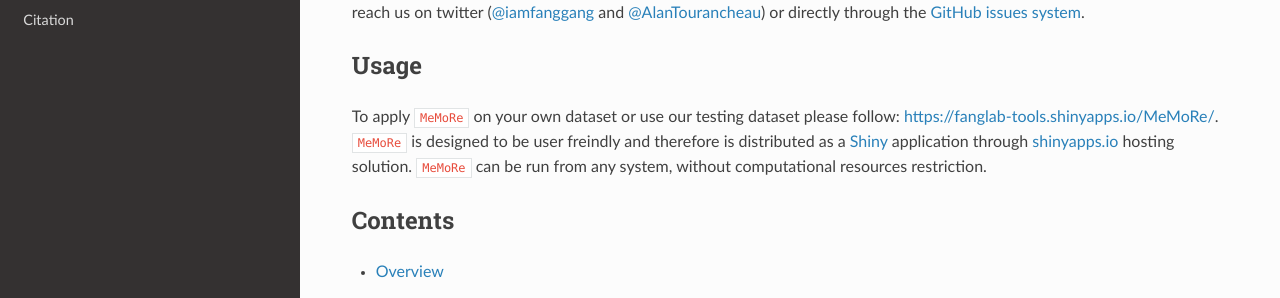
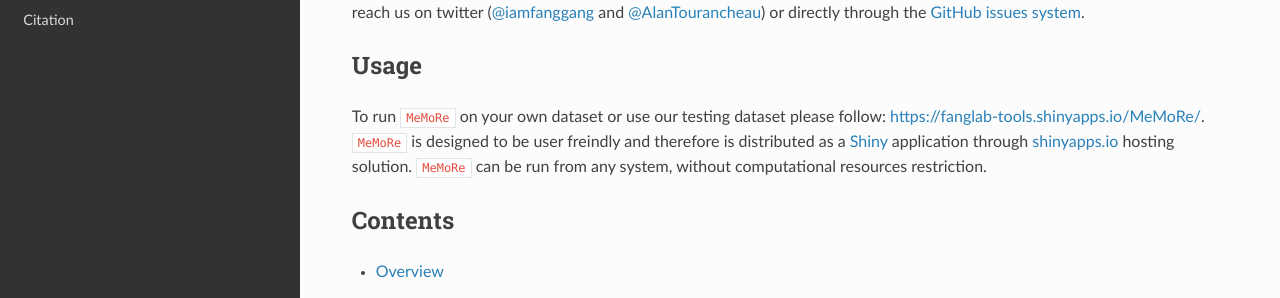
Before and after one commit to fanglab/MeMoRe, a Sphinx documentation site: the page built from docs/index.rst, in a window 1280 px wide and 900 px high. Shown: the part 313-611 px from the top of the window. Built offline with Sphinx 7.4.7 and the Read the Docs theme 2.0.0, drawn with Linux system fonts in a browser that asks for light colours.

Commit message:
Update documentation

```diff
--- a/docs/index.rst
+++ b/docs/index.rst
@@ -13,7 +13,7 @@ We are actively developing ``MeMoRe`` to facilitate usage and broaden features.
 Usage
 -----
 
-To apply ``MeMoRe`` on your own dataset or use our testing dataset please follow: https://fanglab-tools.shinyapps.io/MeMoRe/. ``MeMoRe`` is designed to be user freindly and therefore is distributed as a `Shiny <https://shiny.rstudio.com/>`_ application through `shinyapps.io <https://www.shinyapps.io/>`_ hosting solution. ``MeMoRe`` can be run from any system, without computational resources restriction.
+To run ``MeMoRe`` on your own dataset or use our testing dataset please follow: https://fanglab-tools.shinyapps.io/MeMoRe/. ``MeMoRe`` is designed to be user freindly and therefore is distributed as a `Shiny <https://shiny.rstudio.com/>`_ application through `shinyapps.io <https://www.shinyapps.io/>`_ hosting solution. ``MeMoRe`` can be run from any system, without computational resources restriction.
 
 Contents
 --------
--- a/docs/overview.rst
+++ b/docs/overview.rst
@@ -12,7 +12,7 @@ We are actively developing ``MeMoRe`` to facilitate usage and broaden features.
 Installation
 ============
 
-To apply ``MeMoRe`` on your own dataset or use our testing dataset please follow: https://fanglab-tools.shinyapps.io/MeMoRe/. ``MeMoRe`` is designed to be user freindly and therefore is distributed as a `Shiny <https://shiny.rstudio.com/>`_ application through `shinyapps.io <https://www.shinyapps.io/>`_ hosting solution. ``MeMoRe`` can be run from any system, without computational resources restriction.
+To run ``MeMoRe`` on your own dataset or use our testing dataset please follow: https://fanglab-tools.shinyapps.io/MeMoRe/. ``MeMoRe`` is designed to be user freindly and therefore is distributed as a `Shiny <https://shiny.rstudio.com/>`_ application through `shinyapps.io <https://www.shinyapps.io/>`_ hosting solution. ``MeMoRe`` can be run from any system, without computational resources restriction.
 
 .. include:: tool_showcase.rst
 
```
Also changed, not shown: README.md (+6 -2 lines).
